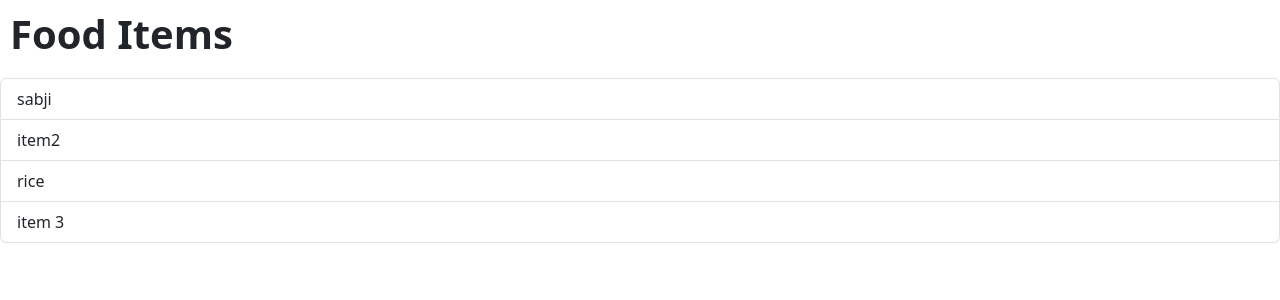
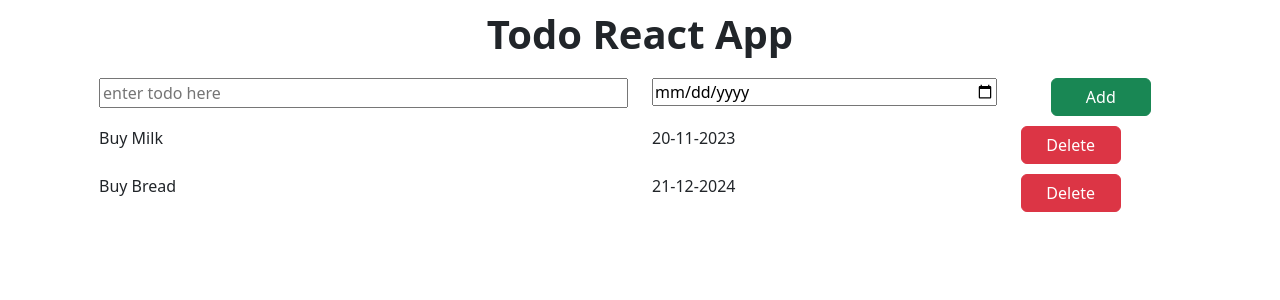
Before and after one commit to sanjaykatheth/React-Js-Learning, a React (Vite) app: page / in a window 1280 px wide. Shown: the top 300 px of the page. Built offline with nearby package versions, Linux system fonts and the light colour scheme.

Commit message:
todo creates

```diff
--- a/src/App.jsx
+++ b/src/App.jsx
@@ -1,27 +1,36 @@
-// App.js
 import React from "react";
 import "bootstrap/dist/css/bootstrap.min.css";
-import Kgbutton from "./sbutton"; // Import Kgbutton component
 import AppName from "./components/AppName";
 import AddTodo from "./components/AddTodo";
-import TodoItem1 from "./components/TodoItem1";
-import TodoItem2 from "./components/TodoItem2";
 import "./App.css";
-import FoodItems from "./components/FoodItems";
-import ErrorMessage from "./components/FoodItems";
+import TodoItems from "./components/TodoItems";
 
 function App() {
-  let foodItems = ["sabji", "item2", "rice", "item 3"];
+  const todoItems = [
+    {
+      name: "Buy Milk",
+      date: "20-11-2023",
+    },
+    {
+      name: "Buy Bread",
+      date: "21-12-2024",
+    },
+  ];
+
   return (
     <>
-      <h1>Food Items</h1>
-      <FoodItems fitems={foodItems} />
-      <ErrorMessage items={foodItems} />
+      <center className="todo-container">
+        <AppName />
+        <AddTodo />
+        <TodoItems todoItems={todoItems} />
+      </center>
     </>
   );
 }
 
-export default App; // function App() {
+export default App;
+
+// function App() {
 //   let foodItems = ["item1", "item2", "rice", "item 3"];
 //   return (
 //     <>
--- /dev/null
+++ b/src/components/TodoItem.jsx
@@ -0,0 +1,18 @@
+function TodoItem({ todoName, todoDate }) {
+  // Updated to match the prop names in App.js
+  return (
+    <div className="container">
+      <div className="row kg-row">
+        <div className="col-6">{todoName}</div> {/* Corrected prop name */}
+        <div className="col-4">{todoDate}</div> {/* Corrected prop name */}
+        <div className="col-2">
+          <button type="button" className="btn btn-danger kg-button">
+            Delete
+          </button>
+        </div>
+      </div>
+    </div>
+  );
+}
+
+export default TodoItem;
--- a/src/components/TodoItem1.jsx
+++ /dev/null
@@ -1,19 +0,0 @@
-function TodoItem1() {
-  let toDoName = "Buy Milk";
-  let toDate = "4/10/2022";
-
-  return (
-    <div class="container">
-      <div class="row kg-row">
-        <div class="col-6">{toDoName}</div>
-        <div class="col-4">{toDate}</div>
-        <div class="col-2">
-          <button type="button" class="btn btn-danger kg-button">
-            Delete
-          </button>
-        </div>
-      </div>
-    </div>
-  );
-}
-export default TodoItem1;
--- a/src/components/TodoItem2.jsx
+++ /dev/null
@@ -1,19 +0,0 @@
-function TodoItem2() {
-  let toDoName = "Go to College";
-  let toDate = "4/10/2022";
-
-  return (
-    <div class="container">
-      <div class="row kg-row">
-        <div class="col-6">{toDoName}</div>
-        <div class="col-4">{toDate}</div>
-        <div class="col-2">
-          <button type="button" class="btn btn-danger  kg-button">
-            Delete
-          </button>
-        </div>
-      </div>
-    </div>
-  );
-}
-export default TodoItem2;
--- /dev/null
+++ b/src/components/TodoItems.jsx
@@ -0,0 +1,13 @@
+import TodoItem from "./TodoItem";
+
+const TodoItems = ({ todoItems }) => {
+  return (
+    <div className="items-container">
+      {todoItems.map((item) => (
+        <TodoItem key={item.name} todoName={item.name} todoDate={item.date} />
+      ))}
+    </div>
+  );
+};
+
+export default TodoItems;
```
Also changed, not shown: src/components/TodoItem3.jsx (deleted).
